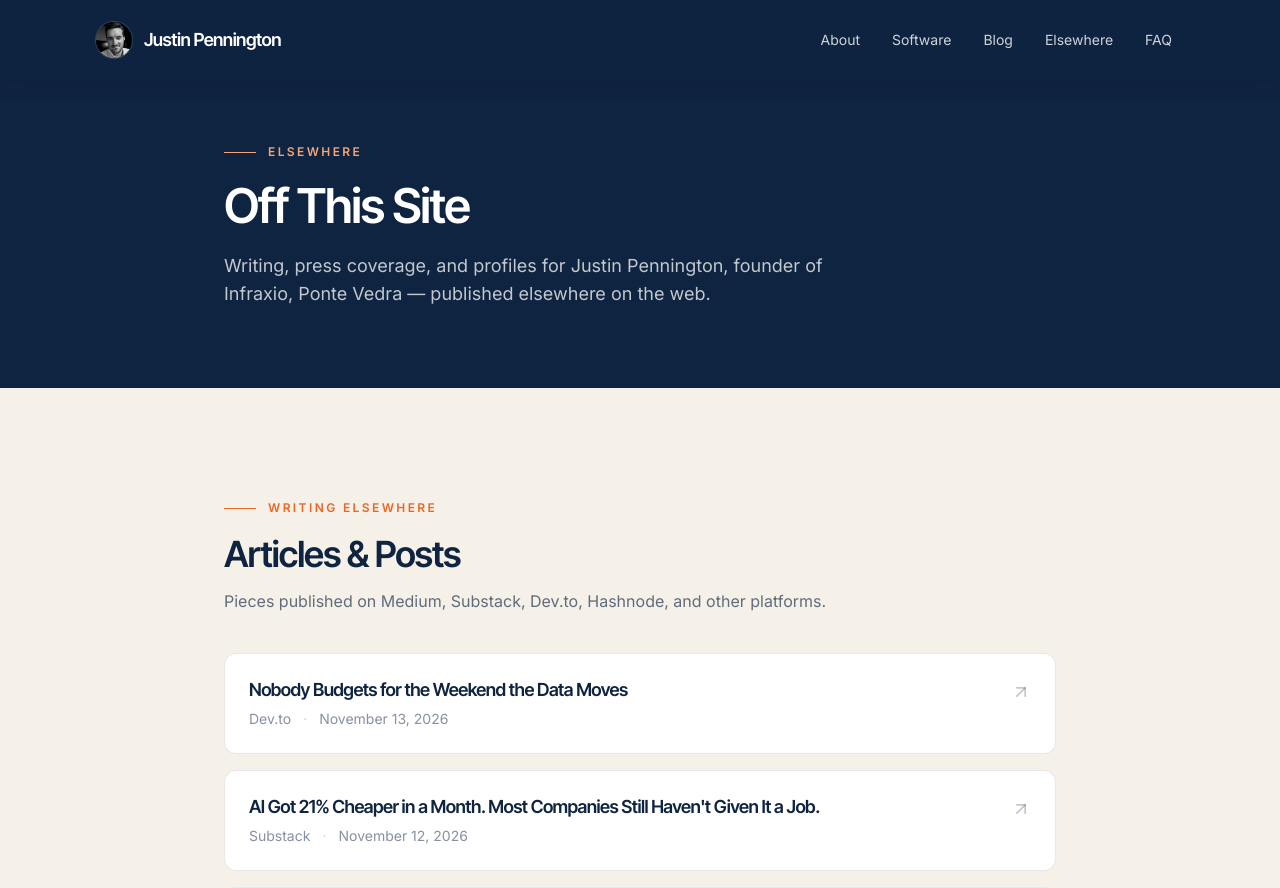
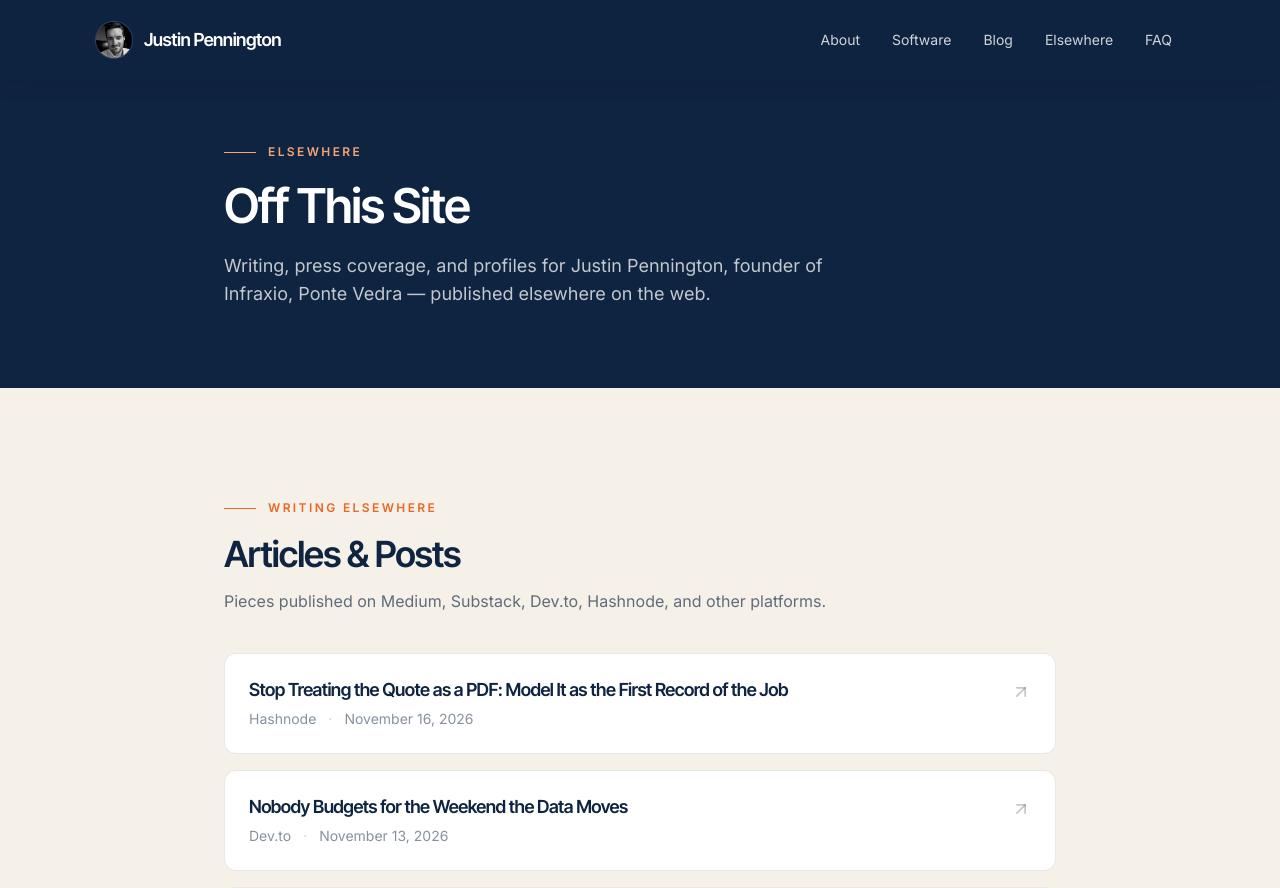
Before and after one commit to justinpennington/penningtonj.com, a Next.js app: page /elsewhere in a window 1280 px wide. Shown: the top 888 px of the page. Built offline with nearby package versions, Linux system fonts and the light colour scheme.

Commit message:
Elsewhere: add Hashnode post on modeling the quote as the first record (2026-11-16)
Adds the 2026-11-16 Hashnode essay to writingElsewhere, newest first.

```diff
--- a/content/elsewhere-links.ts
+++ b/content/elsewhere-links.ts
@@ -14,6 +14,12 @@ export type ElsewhereLink = {
 };
 
 export const writingElsewhere: ElsewhereLink[] = [
+  {
+    title: "Stop Treating the Quote as a PDF: Model It as the First Record of the Job",
+    url: "https://justinpennington.hashnode.dev/stop-treating-the-quote-as-a-pdf-model-it-as-the-first-record-of-the-job",
+    outlet: "Hashnode",
+    date: "2026-11-16",
+  },
   {
     title: "Nobody Budgets for the Weekend the Data Moves",
     url: "https://dev.to/justinpennington/nobody-budgets-for-the-weekend-the-data-moves-42od",
```
